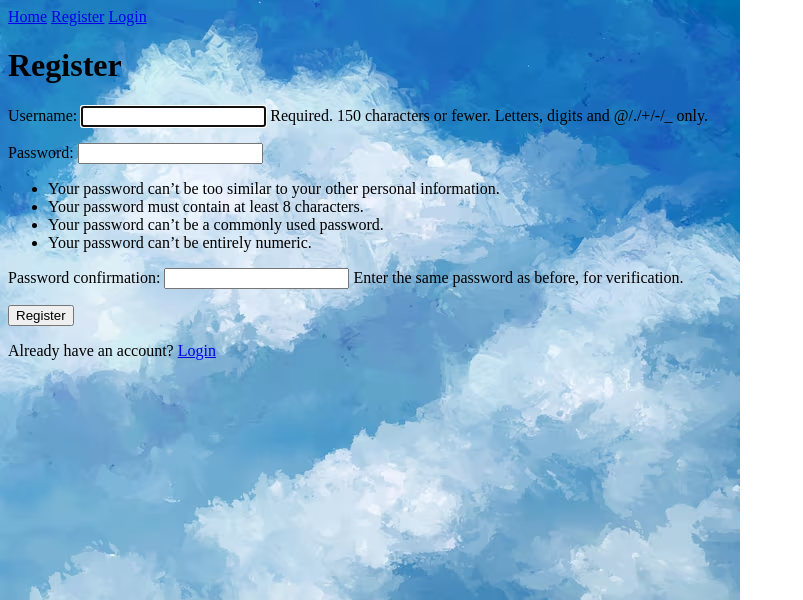
After one commit to spypap20-cpu/Dockerized-Django-Poll-App-with-user-authentication, a Django app: page /polls/register_user/ in a window 1280 px wide. The commit adds this page. Shown: the top 600 px of the page, without its empty margins (0-803 px from the left). Run offline with Django 5.2, Linux system fonts and the light colour scheme.

Commit message:
With Registration

```diff
--- a/polls/urls.py
+++ b/polls/urls.py
@@ -8,4 +8,5 @@ urlpatterns = [
     path("<int:pk>/", views.DetailView.as_view(), name="detail"),
     path("<int:pk>/results/", views.ResultsView.as_view(), name="results"),
     path("<int:question_id>/vote/", views.vote, name="vote"),
+    path('register_user/', views.register_user, name='register_user'),
 ]
--- a/polls/views.py
+++ b/polls/views.py
@@ -5,6 +5,9 @@ from django.urls import reverse
 from django.views import generic
 from django.utils import timezone
 from django.contrib.auth.decorators import login_required
+from django.contrib.auth.forms import UserCreationForm
+from django.contrib.auth import authenticate, login
+from django.shortcuts import redirect
 from .models import Choice, Question
 
 
@@ -59,3 +62,19 @@ def vote(request, question_id):
         # with POST data. This prevents data from being posted twice if a
         # user hits the Back button.
         return HttpResponseRedirect(reverse("polls:results", args=(question.id,)))
+
+def register_user(request):
+    if request.method == 'POST':
+        form = UserCreationForm(request.POST)
+        if form.is_valid():
+            form.save()
+            username = form.cleaned_data['username']
+            password = form.cleaned_data['password1']
+            user = authenticate(username=username, password=password)
+            login(request,user)
+            return redirect ('polls:index')
+    else:
+        form =UserCreationForm()
+    return render(request, 'registration/register_user.html', {
+        'form':form,
+    })
--- a/templates/base.html
+++ b/templates/base.html
@@ -22,6 +22,7 @@
             <button type="submit">Logout</button>
         </form>
     {% else %}
+        <a href="{% url 'polls:register_user' %}">Register</a>
         <a href="{% url 'login' %}">Login</a>
     {% endif %}
 </nav>
--- /dev/null
+++ b/templates/registration/register_user.html
@@ -0,0 +1,20 @@
+{% extends "base.html" %}
+
+{% block content %}
+
+<h1>Register</h1>
+
+<form method="post">
+    {% csrf_token %}
+
+    {{ form.as_p }}
+
+    <button type="submit">Register</button>
+</form>
+
+<p>
+    Already have an account?
+    <a href="{% url 'login' %}">Login</a>
+</p>
+
+{% endblock %}
```
